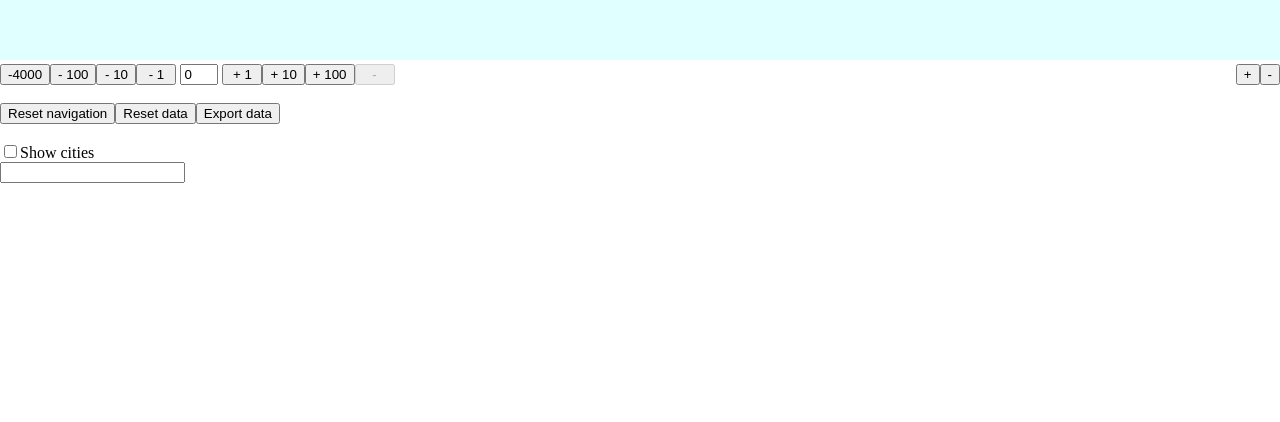
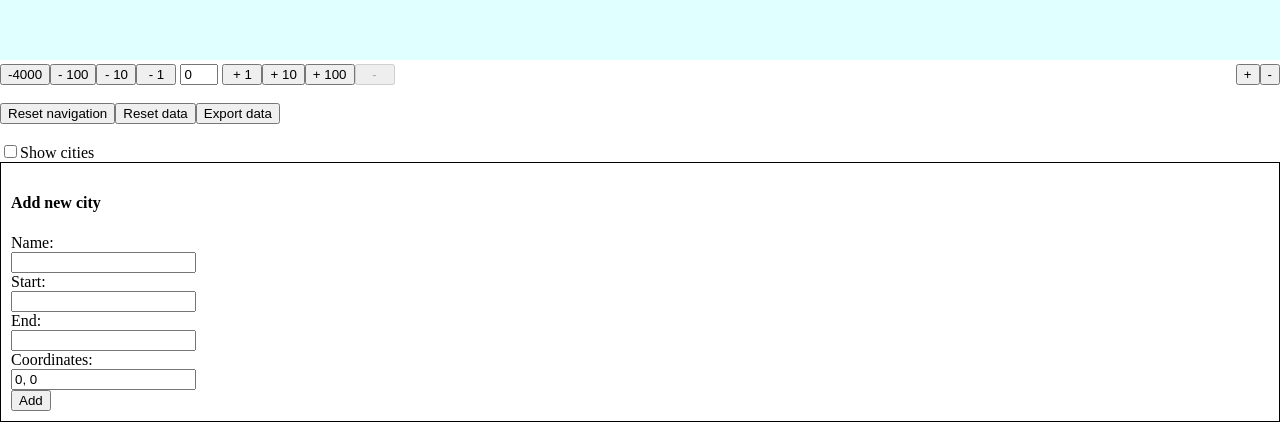
Before and after one commit to jarmop/history-map, a React (Vite) app: page / in a window 1280 px wide. Shown: the part 900-1322 px from the top of the page. Before the commit the page ends 1083 px from the top, so only its background shows below. Built offline with nearby package versions, Linux system fonts and the light colour scheme.

Commit message:
Form for adding new cities

```diff
--- /dev/null
+++ b/src/testbed/World/NewCity.tsx
@@ -0,0 +1,69 @@
+import { useState } from 'react'
+import { City } from '../newTypes'
+import { getLatLonByName } from '../helpers'
+
+interface NewCityProps {
+  onSave: (city: City) => void
+}
+
+const defaultCity: City = { id: '', xy: [0, 0] }
+
+export function NewCity({ onSave }: NewCityProps) {
+  const [city, setCity] = useState<City>(defaultCity)
+  if (!city) {
+    return <button onClick={() => setCity(defaultCity)}>Add new city</button>
+  }
+
+  return (
+    <div style={{ border: '1px solid black', padding: '10px' }}>
+      <h4>Add new city</h4>
+      <label>Name:</label>
+      <br />
+      <input
+        type="text"
+        value={city.id}
+        onChange={(e) => {
+          const id = e.target.value
+          const xy = getLatLonByName(id) || [0, 0]
+          setCity({ ...city, id, xy })
+        }}
+      />
+      <br />
+      <label>Start:</label>
+      <br />
+      <input
+        type="number"
+        value={city.startYear || ''}
+        onChange={(e) =>
+          setCity({ ...city, startYear: parseInt(e.target.value) })
+        }
+      />
+      <br />
+      <label>End:</label>
+      <br />
+      <input
+        type="number"
+        value={city.endYear || ''}
+        onChange={(e) =>
+          setCity({ ...city, endYear: parseInt(e.target.value) })
+        }
+      />
+      <br />
+      <label>Coordinates:</label>
+      <br />
+      <input
+        type="text"
+        value={`${city.xy[0]}, ${city.xy[1]}`}
+        onChange={(e) => {
+          const xy = e.target.value
+            .split(', ')
+            .map((val) => parseFloat(val)) as [number, number]
+
+          !isNaN(xy[0]) && !isNaN(xy[1]) && setCity({ ...city, xy })
+        }}
+      />
+      <br />
+      <button onClick={() => onSave(city)}>Add</button>
+    </div>
+  )
+}
--- a/src/testbed/World/TestWorld.tsx
+++ b/src/testbed/World/TestWorld.tsx
@@ -4,6 +4,7 @@ import { YearInput } from '../../world/YearInput'
 import { useData } from '../useData'
 import { useConfig, useYear, useZoom } from '../data/usePersistedState'
 import { Tools } from './Tools'
+import { NewCity } from './NewCity'
 
 export function TestWorld() {
   const years = [-4000]
@@ -11,7 +12,7 @@ export function TestWorld() {
   const [zoom, setZoom] = useZoom()
   const [config, setConfig] = useConfig()
 
-  const { mapRegions, onPathCompleted, onPointEdited, rivers, cities } =
+  const { mapRegions, onPathCompleted, onPointEdited, rivers, cities, addCity } =
     useData(year, zoom)
 
   useCallback
@@ -55,15 +56,7 @@ export function TestWorld() {
         />
         <label htmlFor="showCities">Show cities</label>
       </div>
-      <div>
-        <input
-          type="text"
-          onChange={(e) => {
-            const year = parseInt(e.target.value)
-            !isNaN(year) && setYear(year)
-          }}
-        />
-      </div>
+      <NewCity onSave={addCity} />
     </>
   )
 }
--- a/src/testbed/World/Tools.tsx
+++ b/src/testbed/World/Tools.tsx
@@ -25,7 +25,7 @@ export function Tools() {
         onClick={() => {
           const world = getWorld()
           if (!world) {
-            console.log('wolrd not stored')
+            console.log('world not stored')
             return
           }
 
--- a/src/testbed/data/data.json
+++ b/src/testbed/data/data.json
@@ -1803,17 +1803,52 @@
     }
   ],
   "cities": [
-    { "id": "Jerusalem", "xy": [31.7789, 35.2256] },
-    { "id": "Aleppo", "xy": [36.2, 37.16] },
-    { "id": "Beirut", "xy": [33.8983, 35.5057] },
-    { "id": "Damascus", "xy": [33.5131, 36.2919] },
-    { "id": "Tel Aviv-Yafo", "xy": [32.08, 34.78] },
-    { "id": "Haifa", "xy": [32.8192, 34.9992] },
-    { "id": "Amman", "xy": [31.9497, 35.9328] },
-    { "id": "Latakia", "xy": [35.5167, 35.7833] },
-    { "id": "Homs", "xy": [34.7308, 36.7094] },
-    { "id": "Palmyra", "xy": [34.5689, 38.2927] },
-    { "id": "Sidon", "xy": [33.5606, 35.3758] },
-    { "id": "Rafah", "xy": [31.2725, 34.2586] }
+    { "id": "Jerusalem", "xy": [31.7789, 35.2256], "startYear": -1000 },
+    { "id": "Aleppo", "xy": [36.2, 37.16], "startYear": -8000 },
+    { "id": "Beirut", "xy": [33.8983, 35.5057], "startYear": -5000 },
+    { "id": "Damascus", "xy": [33.5131, 36.2919], "startYear": -10000 },
+    { "id": "Tel Aviv-Yafo", "xy": [32.08, 34.78], "startYear": 1909 },
+    { "id": "Haifa", "xy": [32.8192, 34.9992], "startYear": -1400 },
+    { "id": "Amman", "xy": [31.9497, 35.9328], "startYear": -8000 },
+    { "id": "Latakia", "xy": [35.5167, 35.7833], "startYear": -327 },
+    { "id": "Homs", "xy": [34.7308, 36.7094], "startYear": -2000 },
+    {
+      "id": "Palmyra",
+      "xy": [34.5689, 38.2927],
+      "startYear": -3000,
+      "endYear": 1932
+    },
+    { "id": "Sidon", "xy": [33.5606, 35.3758], "startYear": -3000 },
+    { "id": "Rafah", "xy": [31.2725, 34.2586], "startYear": 1906 },
+    { "id": "Baghdad", "xy": [33.3153, 44.3661], "startYear": 762 },
+    { "id": "Ankara", "xy": [39.93, 32.85], "startYear": -280 },
+    { "id": "Cairo", "xy": [30.0444, 31.2358], "startYear": 969 },
+    { "id": "Alexandria", "xy": [31.1975, 29.8925], "startYear": -331 },
+    { "id": "Rome", "xy": [41.8933, 12.4828], "startYear": -753 },
+    { "id": "Toledo", "xy": [39.8622, -4.0277], "startYear": 0 },
+    { "id": "Madrid", "xy": [40.4169, -3.7033], "startYear": 852 },
+    { "id": "Marseille", "xy": [43.2964, 5.37], "startYear": -600 },
+    { "id": "Syracuse", "xy": [37.0727, 15.2881], "startYear": -733 },
+    { "id": "Cordoba", "xy": [37.8845, -4.7796], "startYear": -169 },
+    { "id": "Narbonne", "xy": [43.1836, 3.0042], "startYear": -118 },
+    { "id": "Lisbon", "xy": [38.7253, -9.15], "startYear": -700 },
+    { "id": "A Coruna", "xy": [43.365, -8.41], "startYear": -200 },
+    { "id": "Athens", "xy": [37.9842, 23.7281], "startYear": -508 },
+    { "id": "Carthage", "xy": [36.8528, 10.3233], "startYear": -814 },
+    { "id": "Istanbul", "xy": [41.0136, 28.955], "startYear": -330 },
+    { "id": "Memphis", "xy": [29.8447, 31.2508], "startYear": -3100 },
+    {
+      "id": "Uruk",
+      "xy": [31.3242, 45.6372],
+      "startYear": -5000,
+      "endYear": 700
+    },
+    { "id": "Babylon", "xy": [32.5425, 44.4211], "startYear": -1894 },
+    {
+      "id": "Assur",
+      "xy": [35.4567, 43.2625],
+      "startYear": -2025,
+      "endYear": 200
+    }
   ]
 }
--- a/src/testbed/geographicData.ts
+++ b/src/testbed/geographicData.ts
@@ -6,7 +6,7 @@ import { mercator as mapProjection } from '../CustomMap/mapProjections/mercator'
 import { latLonByName, LatLonName } from '../data/coordinates/latLonByName'
 import { roundFloat } from './helpers'
 
-const { lonToX, latToY, latLonToXy, xyToLatLon } = mapProjection(1000)
+export const { lonToX, latToY, latLonToXy, xyToLatLon } = mapProjection(1000)
 
 const world = data as World
 
--- a/src/testbed/helpers.ts
+++ b/src/testbed/helpers.ts
@@ -1,3 +1,6 @@
+import { LatLonName, latLonByName } from '../data/coordinates/latLonByName'
+import { LatLon } from '../data/data'
+
 export function sum(a: number, b: number) {
   return a + b
 }
@@ -5,3 +8,11 @@ export function sum(a: number, b: number) {
 export function roundFloat(num: number, decimals: number) {
   return parseFloat(num.toFixed(decimals))
 }
+
+function isLatLonName(name: string): name is LatLonName {
+  return name in latLonByName
+}
+
+export function getLatLonByName(name: string): LatLon | undefined {
+  return isLatLonName(name) ? (latLonByName[name] as LatLon) : undefined
+}
--- a/src/testbed/newTypes.ts
+++ b/src/testbed/newTypes.ts
@@ -32,6 +32,8 @@ export type River = {
 export type City = {
   id: string
   xy: [number, number]
+  startYear?: number
+  endYear?: number
 }
 
 export type RegionBorder = { borderId: Border['id']; reverse?: boolean }
--- a/src/testbed/useData.ts
+++ b/src/testbed/useData.ts
@@ -1,7 +1,7 @@
-import { useMemo } from 'react'
-import { Border, BorderConnection, Region } from './newTypes'
+import { useCallback, useMemo } from 'react'
+import { Border, BorderConnection, City, Region } from './newTypes'
 import { MapRegion } from './Map/TestMap'
-import { getCities, getRivers, getWorld } from './geographicData'
+import { getRivers, getWorld, latLonToXy } from './geographicData'
 import { LatLon } from '../data/data'
 import { useWorld } from './data/usePersistedState'
 
@@ -26,6 +26,13 @@ export function useData(year: number, zoom: number) {
   const regions = world.regions
   const zoomMultiplier = Math.pow(2, zoom - 1)
 
+  const zoomXy = useCallback(
+    (xy: [number, number]): [number, number] => {
+      return [xy[0] * zoomMultiplier, xy[1] * zoomMultiplier]
+    },
+    [zoomMultiplier]
+  )
+
   const borders = useMemo(() => {
     return allBorders
       .filter(
@@ -34,27 +41,29 @@ export function useData(year: number, zoom: number) {
       )
       .map((b) => ({
         ...b,
-        path: b.path.map(
-          (xy) => [xy[0] * zoomMultiplier, xy[1] * zoomMultiplier] as LatLon
-        ),
+        path: b.path.map(zoomXy),
       }))
-  }, [allBorders, zoomMultiplier, year])
+  }, [allBorders, zoomXy, year])
 
   const rivers = useMemo(() => {
     return getRivers().map((b) => ({
       ...b,
-      path: b.path.map(
-        (xy) => [xy[0] * zoomMultiplier, xy[1] * zoomMultiplier] as LatLon
-      ),
+      path: b.path.map(zoomXy),
     }))
-  }, [zoomMultiplier])
+  }, [zoomXy])
 
   const cities = useMemo(() => {
-    return getCities().map((b) => ({
-      ...b,
-      xy: [b.xy[0] * zoomMultiplier, b.xy[1] * zoomMultiplier] as LatLon,
-    }))
-  }, [zoomMultiplier])
+    return world.cities
+      .filter(
+        (city) =>
+          (!city.startYear || city.startYear <= year) &&
+          (!city.endYear || city.endYear >= year)
+      )
+      .map((b) => ({
+        ...b,
+        xy: zoomXy(b.xy),
+      }))
+  }, [world.cities, zoomXy, year])
 
   const branchesByBorderId = borders.reduce<
     Record<
@@ -493,5 +502,12 @@ export function useData(year: number, zoom: number) {
     })
   }
 
-  return { mapRegions, onPathCompleted, onPointEdited, rivers, cities }
+  function addCity(city: City) {
+    setWorld({
+      ...world,
+      cities: [...world.cities, { ...city, xy: latLonToXy(city.xy) }],
+    })
+  }
+
+  return { mapRegions, onPathCompleted, onPointEdited, rivers, cities, addCity }
 }
```
